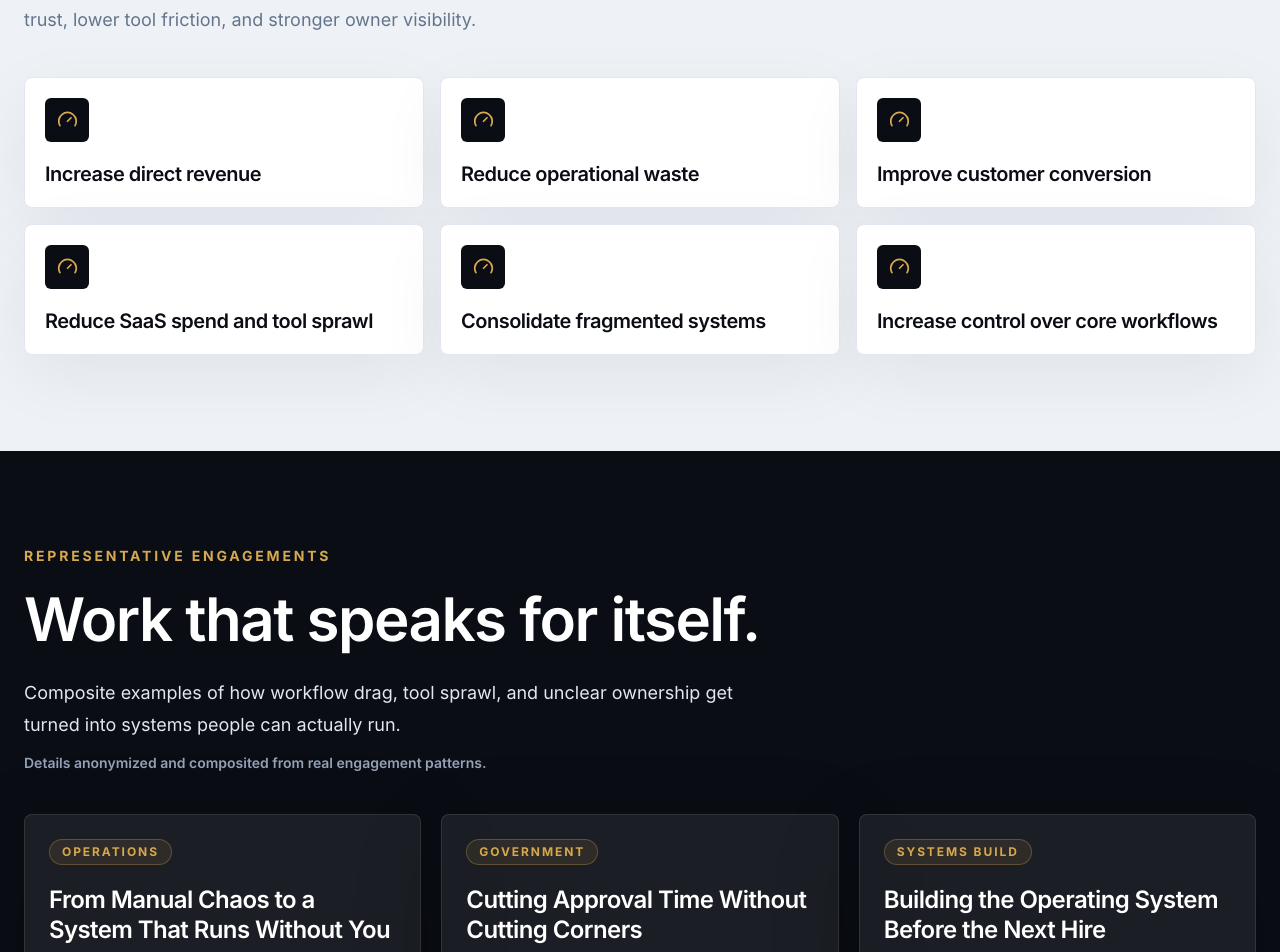
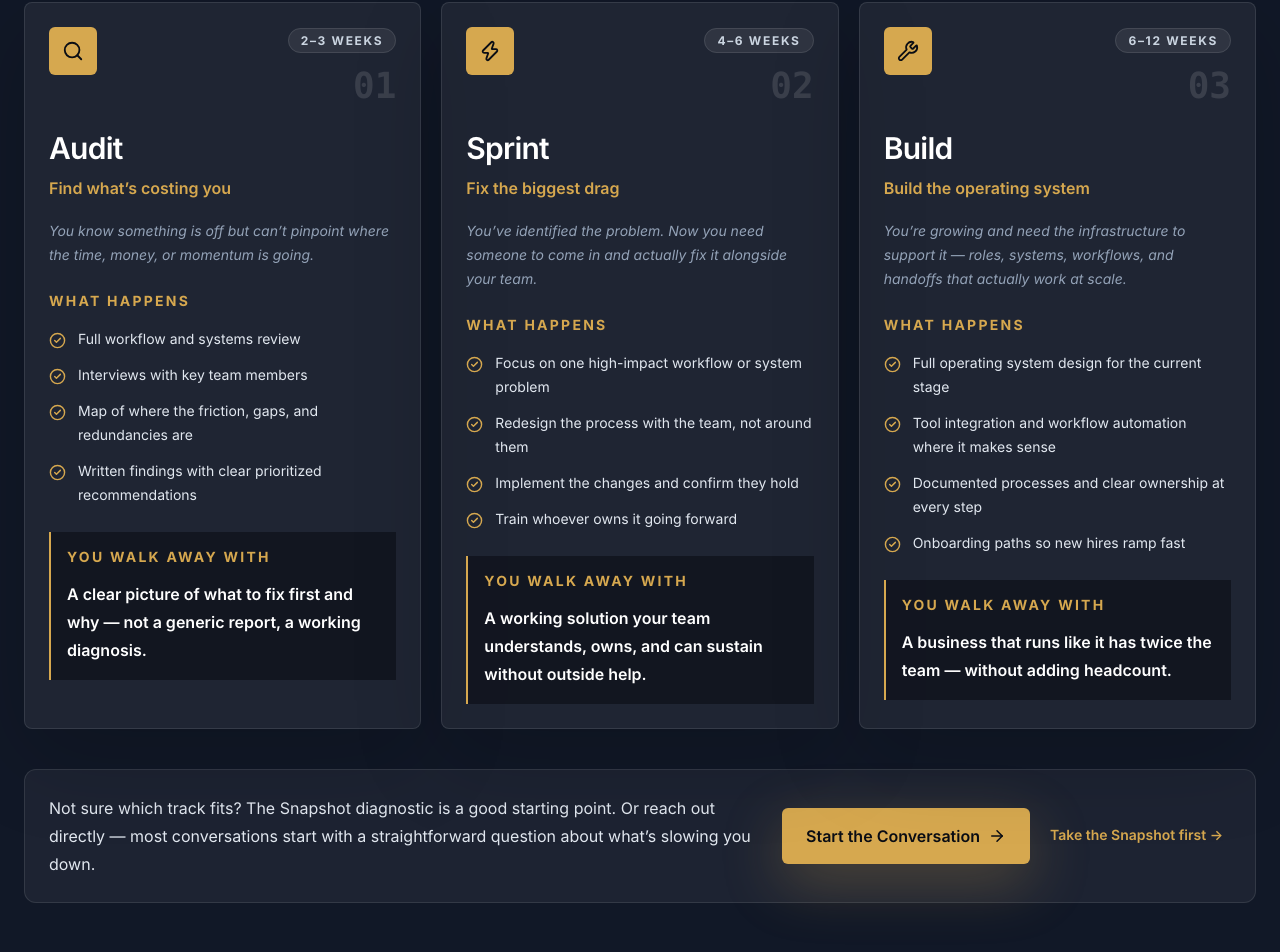
Before and after one commit to salaur-rawrxD/Adan-Site, a Next.js app: page / in a window 1280 px wide. Shown: the part 3540-4492 px from the top of the page. Built offline with nearby package versions, Linux system fonts and the light colour scheme.

Commit message:
Add homepage engagement model

```diff
--- a/src/app/page.tsx
+++ b/src/app/page.tsx
@@ -1,12 +1,16 @@
 "use client";
 
+import Link from "next/link";
 import {
   BarChart3,
   CheckCircle2,
   CircleDollarSign,
   Gauge,
   PlugZap,
+  Search,
+  Wrench,
   Workflow,
+  Zap,
 } from "lucide-react";
 import {
   CTAButton,
@@ -78,6 +82,60 @@ const outcomes = [
   "Reduce SaaS spend and tool sprawl",
   "Consolidate fragmented systems",
   "Increase control over core workflows",
+];
+
+const engagementTracks = [
+  {
+    number: "01",
+    label: "Audit",
+    tagline: "Find what’s costing you",
+    timeline: "2–3 weeks",
+    icon: Search,
+    who:
+      "You know something is off but can’t pinpoint where the time, money, or momentum is going.",
+    happens: [
+      "Full workflow and systems review",
+      "Interviews with key team members",
+      "Map of where the friction, gaps, and redundancies are",
+      "Written findings with clear prioritized recommendations",
+    ],
+    takeaway:
+      "A clear picture of what to fix first and why — not a generic report, a working diagnosis.",
+  },
+  {
+    number: "02",
+    label: "Sprint",
+    tagline: "Fix the biggest drag",
+    timeline: "4–6 weeks",
+    icon: Zap,
+    who:
+      "You’ve identified the problem. Now you need someone to come in and actually fix it alongside your team.",
+    happens: [
+      "Focus on one high-impact workflow or system problem",
+      "Redesign the process with the team, not around them",
+      "Implement the changes and confirm they hold",
+      "Train whoever owns it going forward",
+    ],
+    takeaway:
+      "A working solution your team understands, owns, and can sustain without outside help.",
+  },
+  {
+    number: "03",
+    label: "Build",
+    tagline: "Build the operating system",
+    timeline: "6–12 weeks",
+    icon: Wrench,
+    who:
+      "You’re growing and need the infrastructure to support it — roles, systems, workflows, and handoffs that actually work at scale.",
+    happens: [
+      "Full operating system design for the current stage",
+      "Tool integration and workflow automation where it makes sense",
+      "Documented processes and clear ownership at every step",
+      "Onboarding paths so new hires ramp fast",
+    ],
+    takeaway:
+      "A business that runs like it has twice the team — without adding headcount.",
+  },
 ];
 
 const caseStudies = [
@@ -206,6 +264,90 @@ export default function Home() {
             <MetricCard value="10+" label="Years revenue & systems optimization" />
             <MetricCard value="4" label="Core engagement tracks" />
             <MetricCard value="1:1" label="Specialist network model" />
+          </div>
+        </div>
+      </section>
+
+      <section id="engagement-model" className="bg-[#111827] px-4 py-16 text-white sm:px-6 md:py-24">
+        <div className="mx-auto max-w-7xl">
+          <div className="max-w-4xl">
+            <p className="text-sm font-bold uppercase tracking-[0.2em] text-[#D6A84F]">Engagement model</p>
+            <h2 className="mt-4 text-3xl font-semibold leading-tight tracking-tight sm:text-4xl md:text-6xl">
+              How an engagement works.
+            </h2>
+            <p className="mt-5 max-w-3xl text-base leading-7 text-[#E2E8F0] md:text-lg md:leading-8">
+              Every situation is different. Most engagements fall into one of three tracks —
+              sometimes one, sometimes a sequence.
+            </p>
+          </div>
+
+          <div className="mt-10 grid gap-5 lg:grid-cols-3">
+            {engagementTracks.map((track) => {
+              const Icon = track.icon;
+
+              return (
+                <article
+                  key={track.label}
+                  className="relative flex h-full flex-col rounded-lg border border-white/10 bg-white/[0.06] p-5 shadow-[0_28px_90px_rgba(0,0,0,0.18)] transition hover:-translate-y-1 hover:border-[#D6A84F]/40 sm:p-6"
+                >
+                  <div className="flex items-start justify-between gap-4">
+                    <div className="grid h-12 w-12 place-items-center rounded-md bg-[#D6A84F] text-[#0A0D14]">
+                      <Icon size={22} />
+                    </div>
+                    <div className="text-right">
+                      <span className="rounded-full border border-white/10 bg-white/[0.07] px-3 py-1 text-xs font-bold uppercase tracking-[0.14em] text-[#CBD5E1]">
+                        {track.timeline}
+                      </span>
+                      <p className="mt-4 font-mono text-4xl font-semibold text-white/12">{track.number}</p>
+                    </div>
+                  </div>
+
+                  <h3 className="mt-6 text-3xl font-semibold leading-tight tracking-tight text-white">
+                    {track.label}
+                  </h3>
+                  <p className="mt-2 text-base font-semibold text-[#D6A84F]">{track.tagline}</p>
+                  <p className="mt-5 text-sm italic leading-6 text-[#94A3B8]">{track.who}</p>
+
+                  <div className="mt-6">
+                    <p className="text-sm font-bold uppercase tracking-[0.16em] text-[#D6A84F]">
+                      What happens
+                    </p>
+                    <ul className="mt-4 grid gap-3">
+                      {track.happens.map((item) => (
+                        <li key={item} className="flex gap-3 text-sm leading-6 text-[#E2E8F0]">
+                          <CheckCircle2 size={17} className="mt-1 shrink-0 text-[#D6A84F]" />
+                          <span>{item}</span>
+                        </li>
+                      ))}
+                    </ul>
+                  </div>
+
+                  <div className="mt-6 border-l-2 border-[#D6A84F] bg-[#0A0D14]/60 p-4">
+                    <p className="text-sm font-bold uppercase tracking-[0.16em] text-[#D6A84F]">
+                      You walk away with
+                    </p>
+                    <p className="mt-3 text-base font-semibold leading-7 text-white">{track.takeaway}</p>
+                  </div>
+                </article>
+              );
+            })}
+          </div>
+
+          <div className="mt-10 grid gap-5 rounded-xl border border-white/10 bg-white/[0.05] p-5 sm:p-6 lg:grid-cols-[1fr_auto] lg:items-center">
+            <p className="max-w-3xl text-base leading-7 text-[#E2E8F0]">
+              Not sure which track fits? The Snapshot diagnostic is a good starting point. Or reach
+              out directly — most conversations start with a straightforward question about
+              what&rsquo;s slowing you down.
+            </p>
+            <div className="flex flex-col gap-3 sm:flex-row lg:justify-end">
+              <CTAButton href="#contact">Start the Conversation</CTAButton>
+              <Link
+                href="/snapshot"
+                className="inline-flex h-14 items-center justify-center rounded-md px-2 text-sm font-semibold text-[#D6A84F] transition hover:text-[#E8BE63]"
+              >
+                Take the Snapshot first →
+              </Link>
+            </div>
           </div>
         </div>
       </section>
```
